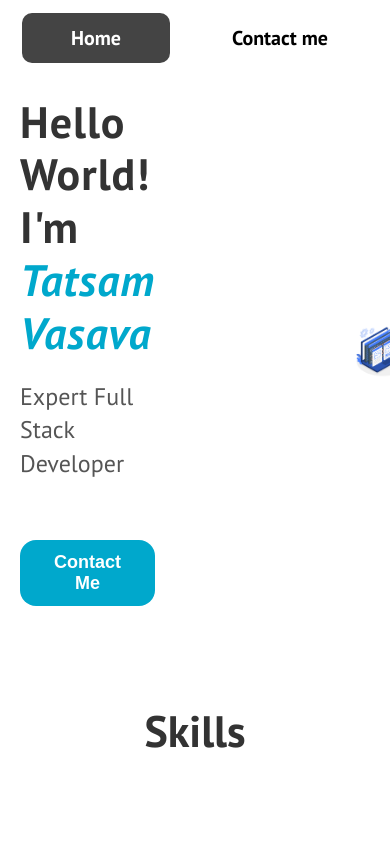
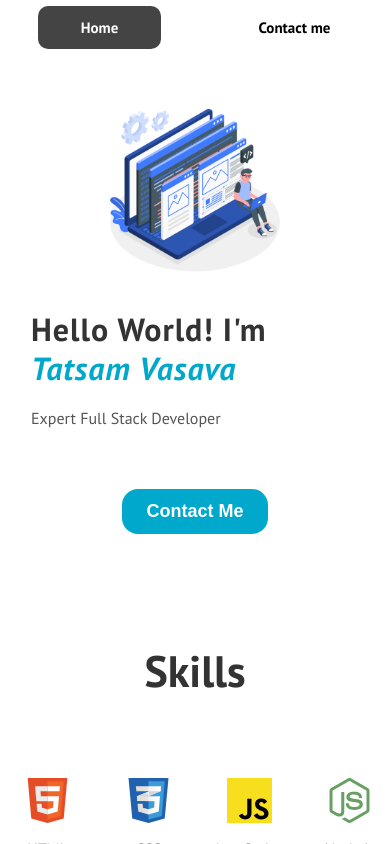
Before and after one commit to sezerz1121/portfolioFrontend, a React (Vite) app: page / in a window 390 px wide. Built offline with nearby package versions, Linux system fonts and the light colour scheme; no server answers.

Commit message:
update css for mobile

```diff
--- a/src/index.css
+++ b/src/index.css
@@ -402,3 +402,331 @@ body
   margin-left: 800px;
 }
 }
+
+
+@media only screen and (max-width: 600px) {
+
+  .NavBarParentDiv {
+    width: 100%;
+    display: flex;
+    align-items: center;
+    height: 55px;
+    justify-content: space-around;
+  }
+  .NavBarPages {
+    display: flex;
+    justify-content: center;
+    align-items: center;
+    font-size: 15px;
+    font-weight: 600;
+    margin-right: 20px;
+    margin-left: 20px;
+    color: black;
+    cursor: pointer;
+    width: 75px;
+  }
+  .HomePageIntro
+  {
+    display: flex;
+    flex-direction: column-reverse;
+    align-items: center;
+    justify-content: center;
+    justify-content: center;
+    padding: 0%;
+  }
+
+  .HomePageIntroTextDiv {
+    width: 328px;
+    height: 332px;
+    display: flex;
+    margin-right: 0%;
+    flex-direction: column;
+    justify-content: center;
+  }
+
+  .HomePageIntroImageDiv {
+    margin-top: 42.5px;
+    height: 180px;
+    width: 180px;
+    display: flex;
+    align-items: center;
+    justify-content: center;
+  }
+
+  .HomePageIntroTextTop {
+    font-size: 32px;
+    font-weight: 700;
+    color: #333;  /* Darker color for better readability */
+    letter-spacing: 1px;  /* Adding letter spacing for better typography */
+    line-height: 1.2;  /* Improving line height for better readability */
+  }
+
+  .HomePageIntroTextBottom {
+    font-size: 16px;
+    font-weight: 500;
+    color: #555;  /* Softer color for subheading */
+    line-height: 1.4;  /* Improving line height for better readability */
+  }
+
+  .HomePageIntroTextBottomI {
+    font-size: 16px;  /* Slightly larger font size */
+    font-weight: 400;  /* Slightly lighter font weight */
+    color: #777;  /* Even softer color for descriptive text */
+    line-height: 1.6;  /* Improving line height for better readability */
+  }
+
+  .highlight {
+    color: #00A8CC;  /* Highlight color for emphasis */
+    font-style: italic;  /* Italicize for emphasis */
+  }
+
+  .HomePageIntroImageDiv img {
+    max-height: 100%;
+    max-width: 100%;
+    border-radius: 10px;  /* Optional: Add border radius for image */
+    transition: transform 0.3s ease;  /* Smooth transition for hover effect */
+  }
+
+  .HomePageIntroImageDiv img:hover {
+    transform: scale(1.05);  /* Slightly enlarge image on hover */
+  }
+
+  .CTAButtonDiv {
+    margin-top: 40px;
+    width: 100%;
+    display: flex;
+    justify-content: center;
+    align-items: center; /* Spacing above the button */
+  }
+
+  .CTAButton {
+    font-size: 18px;
+    font-weight: 600;
+    color: #fff;
+    background-color: #00A8CC;
+    padding: 12px 24px;
+    border: none;
+    border-radius: 16px;
+    cursor: pointer;
+    transition: background-color 0.3s ease, transform 0.3s ease;
+  }
+
+  .CTAButton:hover {
+    background-color: #008bb5;
+  }
+
+  .CTAButton:active {
+    transform: scale(0.95);
+  }
+
+  .imageDiv
+{
+  height: 75px;
+  width: 75px;
+  display: flex;
+  flex-direction: column;
+  justify-content: center;
+  align-items: center;
+  margin-top: 60px;
+}
+.image
+{
+
+  height: 45px;
+  width: 45px;
+}
+.logo-container {
+  display: flex;
+  flex-direction: column; /* Arrange rows vertically */
+  align-items: center; /* Center items horizontally */
+  width: 100%;
+  max-width: 800px; /* Adjust max-width as needed */
+  margin: 0 auto; /* Center container horizontally */
+}
+
+.logo-row {
+  display: flex;
+  justify-content: space-between; /* Spacing between items in a row */
+  width: 100%; /* Full width of parent container */
+  margin-bottom: 20px; /* Space between rows */
+}
+
+.logo-item {
+  flex: 1 1 auto; /* Allow items to grow, but not shrink */
+  max-width: calc(25% - 30px); /* Adjust width as needed */
+  padding: 10px;
+  text-align: center;
+}
+.SkilsTitle
+{
+  width: 100%;
+  display: flex;
+  justify-content: center;
+  align-items: center;
+  font-size: 44px;
+  font-weight: 700;
+  margin-bottom: 20px;
+  color: #333;
+  margin-top: 75px;
+}
+.SkilsTitleII
+{
+  width: 100%;
+  display: flex;
+  justify-content: center;
+  align-items: center;
+  font-size: 44px;
+  font-weight: 700;
+  margin-bottom: 20px;
+  color: #333;
+  margin-top: 175px;
+}
+.SkilsTitleIII
+{
+  width: 100%;
+  display: flex;
+  justify-content: center;
+  align-items: center;
+  font-size: 44px;
+  font-weight: 700;
+  margin-bottom: 10%;
+  color: #333;
+  margin-top: 175px;
+  margin-left: 0%;
+}
+
+.projectListEdting
+{
+  width: 100%;
+  display: flex;
+  flex-direction: column;
+  align-items:center ;
+}
+.ProjectCard
+{
+  margin-top:75px;
+  display: flex;
+  flex-direction: column;
+  align-items: center;
+  justify-content: center;
+  width: 100%;
+  height: 455px;
+  margin-bottom: 25px;
+}
+.ProjectCardImage
+{
+  width: 300px;
+  height: 230px;
+  border-radius: 6px;
+  border: 1px solid black;
+}
+.ProjectCardTextDiv
+{
+  display: flex;
+  flex-direction: column;
+  align-items: start;
+  margin-left: 0%;
+  width: 300px;
+}
+.ProjectCardName
+{
+  margin: 0%;
+  font-size: 24px;
+  font-weight: bold;
+}
+.ProjectCardFeature {
+  margin: 0;
+  font-size: 16px;
+  font-weight: 400;
+  text-decoration: none; /* Remove underline from links */
+  color: inherit; /* Inherit text color */
+}
+
+.ProjectCardFeatureDiv {
+  margin-top: 25px;
+  width: 252px;
+}
+
+
+.ContactmeDiv
+{
+  display: flex;
+  flex-direction: column;
+  align-items: center;
+  justify-content: space-around;
+  margin-left: 0%;
+}
+
+.InputField
+{
+
+  width: 250px;
+  height: 50px;
+  font-size: 24px;
+  color: black;
+  font-weight: 600;
+  border-radius: 16px;
+  border: solid 1px #555;
+  margin-bottom: 25px;
+  padding-left: 45px;
+}
+.InputField:focus
+{
+  outline: none;
+}
+.ContactmeSubmitButton {
+  margin-top: 45px;
+  display: flex;
+  justify-content: center;
+  align-items: center;
+  width: 300px;
+  height: 50px;
+  background-color: black;
+  color: #00A8CC;
+  font-size: 34px;
+  border-radius: 24px;
+  cursor: pointer;
+}
+
+.ContactmeSubmitButton:hover {
+  background-color: #00A8CC;
+  color: black;
+}
+
+.ContactmeSubmitButton:active {
+  width: 302px;
+  height: 79px;
+}
+.FooterlogoparentDiv
+{
+  display: flex;
+
+}
+.contactmeDIvParent
+{
+  height: 70%;
+}
+.FooterDiv
+{
+  width: 100%;
+  height:250px ;
+  display: flex;
+  align-items: center;
+  flex-direction: column;
+  justify-content: center;
+}
+.FooterDivIcons
+{
+  display: flex;
+  align-items: center;
+  justify-content: space-between;
+  margin-bottom: 75px;
+  margin-right: 0%;
+}
+.FooterlogoparentDiv
+{
+  display: flex;
+  justify-content: space-evenly;
+  width: 100%;
+}
+}
```
